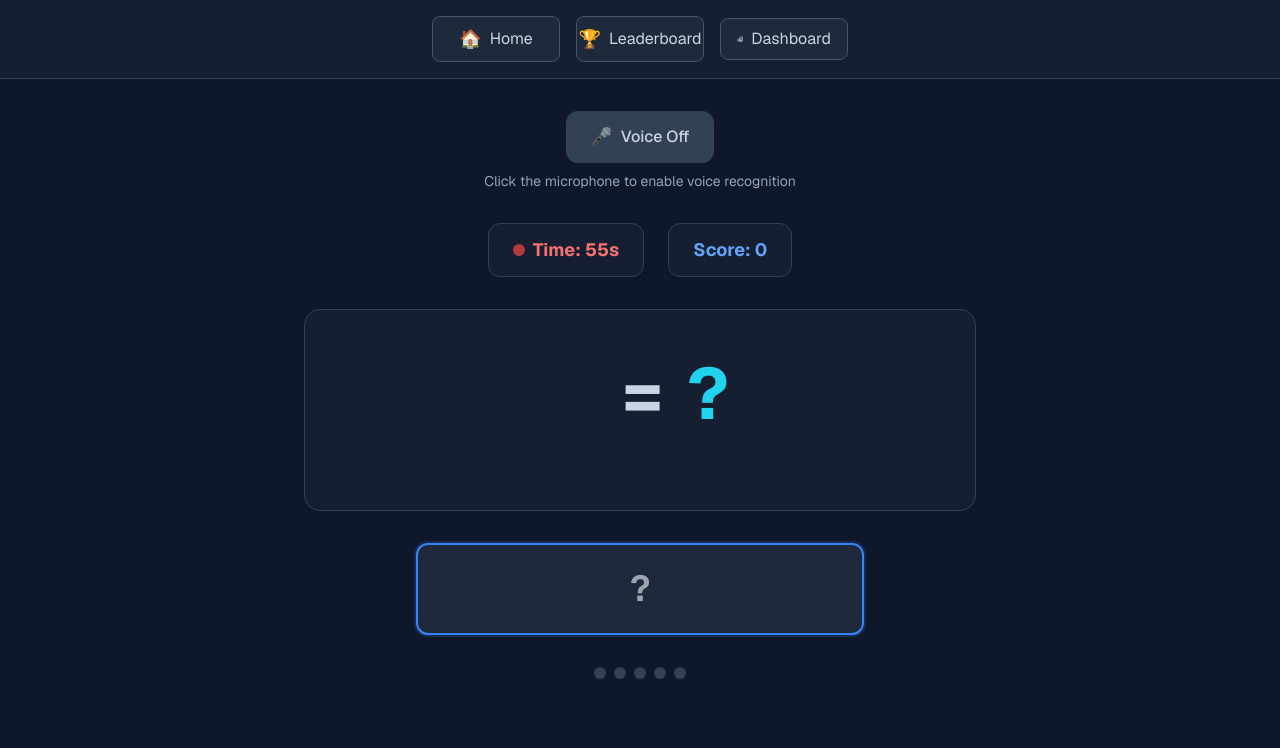
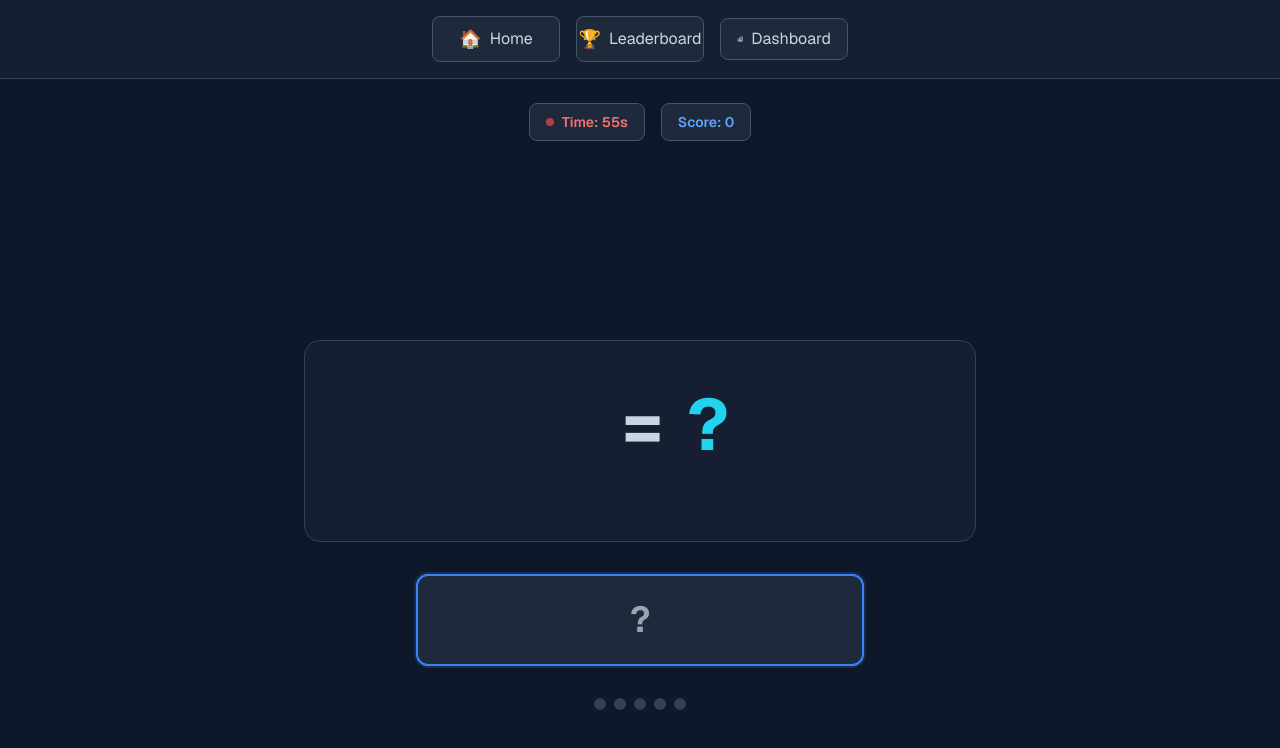
Before and after one commit to LGeoff31/DataMac, a Next.js app: page /game in a window 1280 px wide. Shown: the top 748 px of the page. Built offline with nearby package versions, Linux system fonts and the light colour scheme.

Commit message:
fix login

```diff
--- a/pages/game.tsx
+++ b/pages/game.tsx
@@ -455,11 +455,28 @@ export default function Game() {
         </div>
       </div>
 
+      {/* Game Stats - separate section below header */}
+      {gameActive && (
+        <div className="border-slate-700">
+          <div className="container mx-auto px-6 py-6">
+            <div className="flex justify-center items-center space-x-4">
+              <div className="flex items-center space-x-2 bg-slate-800 hover:bg-slate-700 rounded-lg px-4 py-2 border border-slate-600 transition-colors">
+                <div className="w-2 h-2 bg-red-500 rounded-full animate-pulse"></div>
+                <span className="text-sm font-semibold text-red-400">Time: {timeLeft}s</span>
+              </div>
+              <div className="flex items-center space-x-2 bg-slate-800 hover:bg-slate-700 rounded-lg px-4 py-2 border border-slate-600 transition-colors">
+                <span className="text-sm font-semibold text-blue-400">Score: {score}</span>
+              </div>
+            </div>
+          </div>
+        </div>
+      )}
+
       {/* Main game area */}
-      <div className="container mx-auto px-6 py-8">
-        <div className="max-w-2xl mx-auto">
+      <div className="container mx-auto px-6 py-8 min-h-[calc(100vh-80px)] flex items-center justify-center">
+        <div className="max-w-2xl w-full">
           {/* Voice controls */}
-          <div className="mb-8 animate-slide-in-down">
+          {/* <div className="mb-8 animate-slide-in-down">
             <div className="flex items-center justify-center space-x-4">
               <button
                 onClick={toggleVoiceRecognition}
@@ -491,20 +508,7 @@ export default function Game() {
                 : "Click the microphone to enable voice recognition"
               }
             </p>
-          </div>
-
-          {/* Game Stats */}
-          {gameActive && (
-            <div className="flex justify-center items-center space-x-6 mb-8 animate-slide-in-up" style={{ animationDelay: "0.5s" }}>
-              <div className="flex items-center space-x-2 bg-slate-800/50 backdrop-blur-sm rounded-xl px-6 py-3 border border-slate-700 hover:border-red-500/50 transition-all duration-200 group">
-                <div className="w-3 h-3 bg-red-500 rounded-full animate-pulse group-hover:animate-bounce"></div>
-                <span className="text-lg font-bold text-red-400">Time: {timeLeft}s</span>
-              </div>
-              <div className="flex items-center space-x-2 bg-slate-800/50 backdrop-blur-sm rounded-xl px-6 py-3 border border-slate-700 hover:border-blue-500/50 transition-all duration-200 group">
-                <span className="text-lg font-bold text-blue-400">Score: {score}</span>
-              </div>
-            </div>
-          )}
+          </div> */}
 
           {/* Game content */}
           {gameActive && currentProblem ? (
--- a/pages/index.tsx
+++ b/pages/index.tsx
@@ -198,6 +198,17 @@ const ScoreHistogram = ({ scores, userScore }: { scores: number[]; userScore: nu
           );
         })}
 
+        {/* X-axis title */}
+        <text
+          x={width / 2}
+          y={height - padding + 30}
+          textAnchor="middle"
+          className="text-xs fill-slate-500"
+          fontSize="10"
+        >
+          Score Distribution
+        </text>
+
         {/* Y-axis labels */}
         {[0, 0.5, 1].map((ratio) => {
           const count = Math.round(ratio * maxCount);
@@ -216,11 +227,6 @@ const ScoreHistogram = ({ scores, userScore }: { scores: number[]; userScore: nu
           );
         })}
       </svg>
-      <div className="flex justify-between text-xs text-slate-400 mt-2 px-2">
-        <span>{Math.round(minScore)}</span>
-        <span className="text-slate-500">Score Distribution</span>
-        <span>{Math.round(maxScore)}</span>
-      </div>
     </div>
   );
 };
@@ -418,17 +424,15 @@ export default function Home() {
         ) : (
           <button
             onClick={signInWithGoogle}
-            className="px-6 py-3 bg-gradient-to-r from-blue-500 via-purple-500 to-cyan-500 hover:from-blue-600 hover:via-purple-600 hover:to-cyan-600 rounded-xl font-semibold text-lg transition-all duration-300 transform hover:scale-105 shadow-lg hover:shadow-xl flex items-center space-x-3 border border-slate-600/50 hover:border-slate-500/50 backdrop-blur-sm"
+            className="px-5 py-2.5 bg-blue-500 hover:bg-blue-600 rounded-lg font-semibold text-sm text-white transition-colors shadow-md hover:shadow-lg flex items-center space-x-2"
           >
-            <svg className="w-5 h-5" viewBox="0 0 24 24">
+            <svg className="w-4 h-4" viewBox="0 0 24 24">
               <path fill="currentColor" d="M22.56 12.25c0-.78-.07-1.53-.2-2.25H12v4.26h5.92c-.26 1.37-1.04 2.53-2.21 3.31v2.77h3.57c2.08-1.92 3.28-4.74 3.28-8.09z"/>
               <path fill="currentColor" d="M12 23c2.97 0 5.46-.98 7.28-2.66l-3.57-2.77c-.98.66-2.23 1.06-3.71 1.06-2.86 0-5.29-1.93-6.16-4.53H2.18v2.84C3.99 20.53 7.7 23 12 23z"/>
               <path fill="currentColor" d="M5.84 14.09c-.22-.66-.35-1.36-.35-2.09s.13-1.43.35-2.09V7.07H2.18C1.43 8.55 1 10.22 1 12s.43 3.45 1.18 4.93l2.85-2.22.81-.62z"/>
               <path fill="currentColor" d="M12 5.38c1.62 0 3.06.56 4.21 1.64l3.15-3.15C17.45 2.09 14.97 1 12 1 7.7 1 3.99 3.47 2.18 7.07l3.66 2.84c.87-2.6 3.3-4.53 6.16-4.53z"/>
             </svg>
-            <span className="bg-gradient-to-r from-white to-slate-200 bg-clip-text text-transparent font-bold">
-              Sign in
-            </span>
+            <span>Sign in</span>
           </button>
         )}
       </div>
@@ -441,9 +445,15 @@ export default function Home() {
             <h1 className="text-6xl md:text-7xl font-bold mb-4 bg-gradient-to-r from-blue-400 via-purple-400 to-cyan-400 bg-clip-text text-transparent">
               DataMac
             </h1>
-            <p className="text-xl md:text-2xl text-slate-300 mb-8 max-w-2xl mx-auto">
+            <p className="text-xl md:text-2xl text-slate-300 mb-6 max-w-2xl mx-auto">
               Speed & Precision
             </p>
+            <button
+              onClick={() => router.push("/leaderboard")}
+              className="px-6 py-2.5 bg-slate-800 hover:bg-slate-700 rounded-lg font-medium text-sm text-white transition-colors border border-slate-600 hover:border-slate-500 shadow-sm hover:shadow"
+            >
+              Leaderboard
+            </button>
           </div>
 
           {/* Benchmark Leaderboard */}
@@ -468,7 +478,7 @@ export default function Home() {
           )}
 
           {/* Start Game Button */}
-          <div className="text-center mb-8">
+          <div className="text-center">
             <button
               onClick={startGame}
               className="px-10 py-4 bg-blue-500 hover:bg-blue-600 rounded-xl font-semibold text-lg transition-colors shadow-md hover:shadow-lg text-white"
@@ -476,24 +486,6 @@ export default function Home() {
               Start Game
             </button>
           </div>
-
-          {/* Navigation buttons */}
-          <div className="flex flex-col sm:flex-row gap-3 justify-center">
-            <button
-              onClick={() => router.push("/leaderboard")}
-              className="px-6 py-2 text-slate-300 hover:text-white text-sm transition-colors"
-            >
-              Leaderboard
-            </button>
-            {user && (
-              <button
-                onClick={() => router.push("/dashboard")}
-                className="px-6 py-2 text-slate-300 hover:text-white text-sm transition-colors"
-              >
-                Dashboard
-              </button>
-            )}
-          </div>
         </div>
       </div>
 
```
Also changed, not shown: 1 other file (tests, documents, lock files or other folders).
